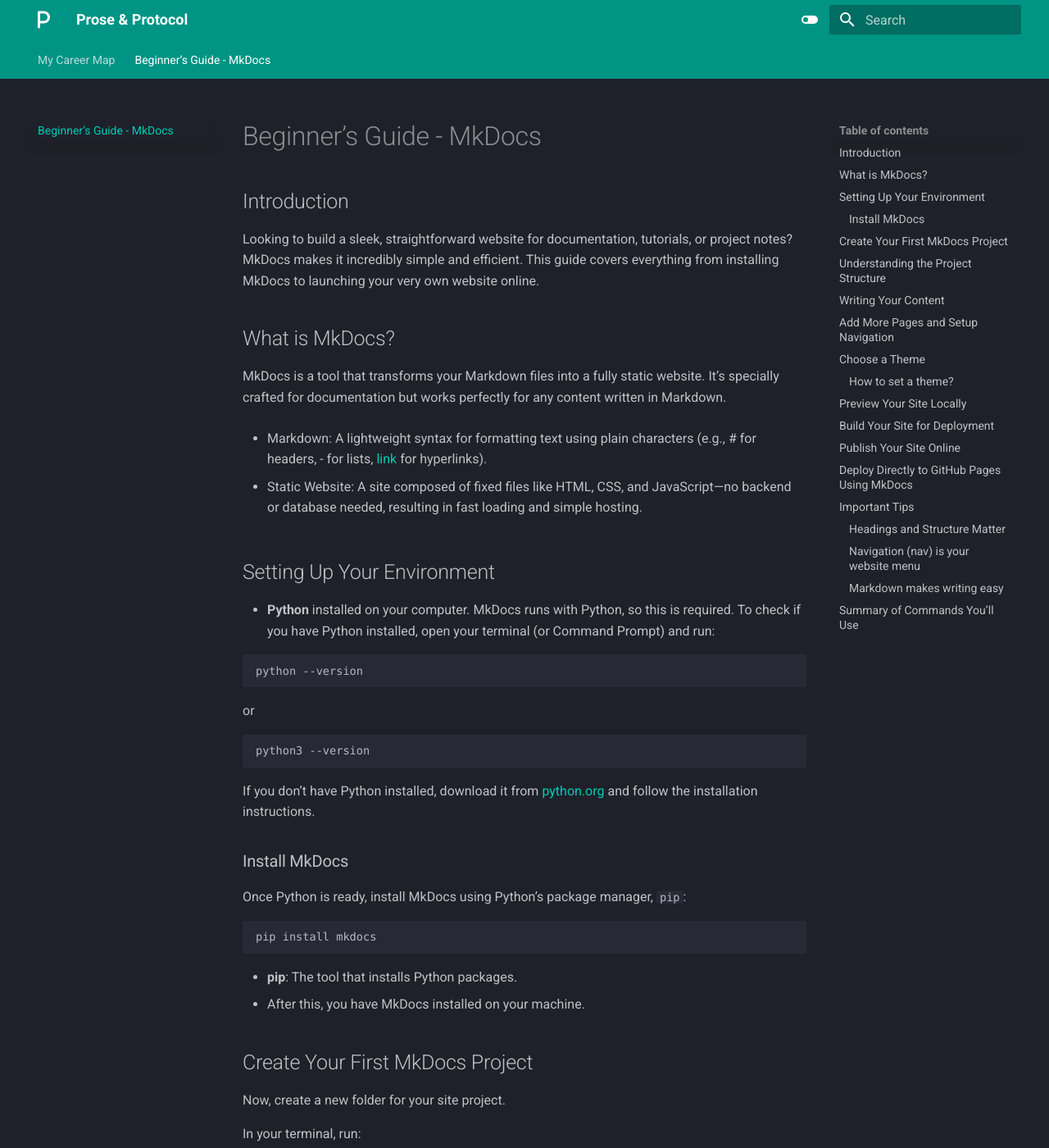
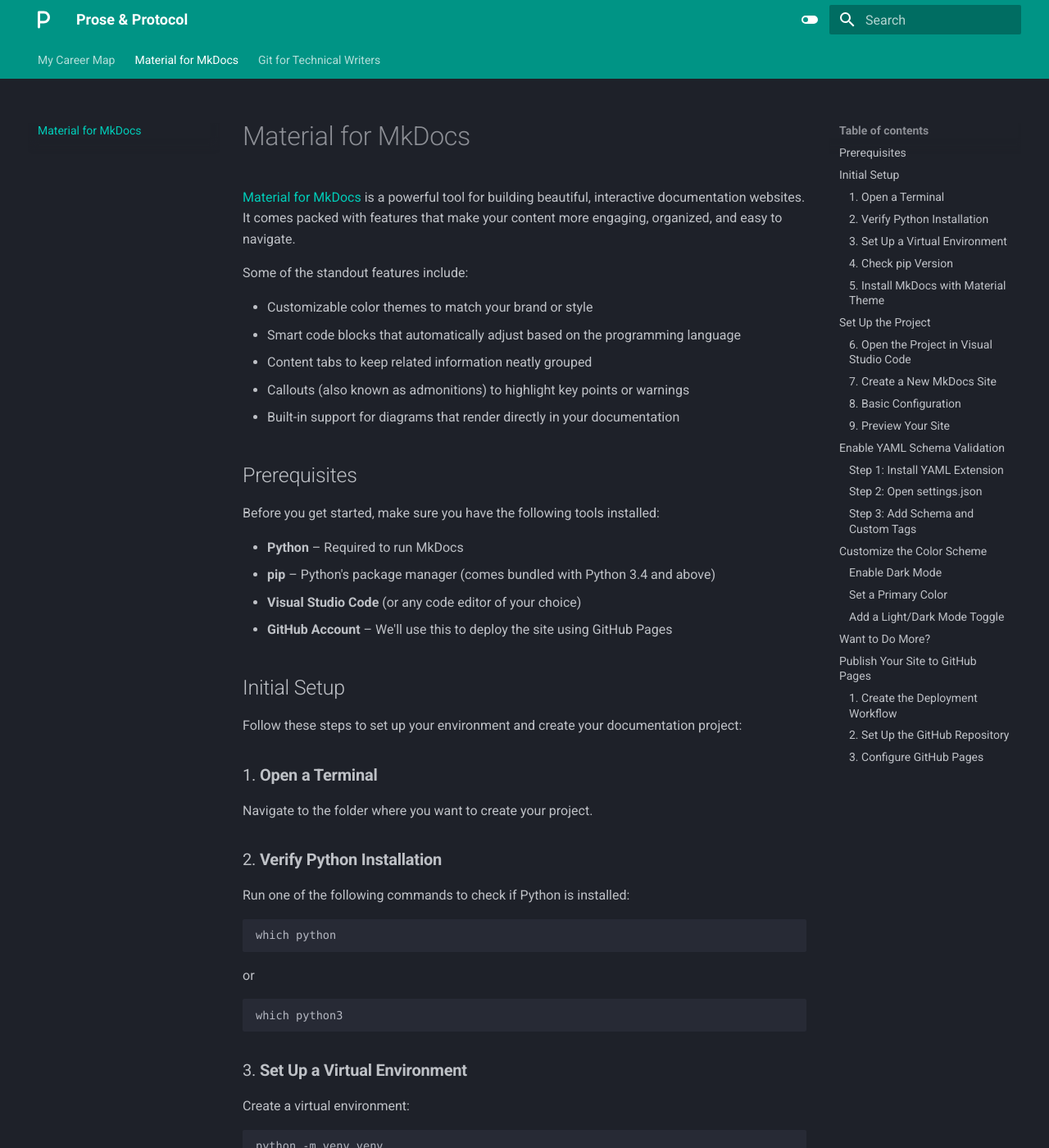
Before and after one commit to PoojaDevan/pdevan-mkdocs, an MkDocs documentation site: the page built from docs/Codex.md, in a window 1280 px wide and 1400 px high. Shown: the whole window at 82% size. Built offline with MkDocs 1.6.1 and Material for MkDocs 9.7.7, drawn with Linux system fonts in a browser that asks for light colours; some web fonts are replaced; some of the changed text lies outside the part shown.

Commit message:
Added the Changes

````diff
--- a/docs/Codex.md
+++ b/docs/Codex.md
@@ -1,260 +1,321 @@
-# Beginner’s Guide - MkDocs
+# Material for MkDocs
 
-## Introduction
+[Material for MkDocs](https://squidfunk.github.io/mkdocs-material/) is a powerful tool for building beautiful, interactive documentation websites. It comes packed with features that make your content more engaging, organized, and easy to navigate.
 
-Looking to build a sleek, straightforward website for documentation, tutorials, or project notes? MkDocs makes it incredibly simple and efficient. This guide covers everything from installing MkDocs to launching your very own website online.
+Some of the standout features include:
 
-## What is MkDocs?
+* Customizable color themes to match your brand or style
+* Smart code blocks that automatically adjust based on the programming language
+* Content tabs to keep related information neatly grouped
+* Callouts (also known as admonitions) to highlight key points or warnings
+* Built-in support for diagrams that render directly in your documentation
 
-MkDocs is a tool that transforms your Markdown files into a fully static website. It’s specially crafted for documentation but works perfectly for any content written in Markdown.
+## Prerequisites
 
-- Markdown: A lightweight syntax for formatting text using plain characters (e.g., # for headers, - for lists, [link](url) for hyperlinks).
+Before you get started, make sure you have the following tools installed:
 
-- Static Website: A site composed of fixed files like HTML, CSS, and JavaScript—no backend or database needed, resulting in fast loading and simple hosting.
+* **Python** – Required to run MkDocs
+* **pip** – Python's package manager (comes bundled with Python 3.4 and above)
+* **Visual Studio Code** (or any code editor of your choice)
+* **GitHub Account** – We'll use this to deploy the site using GitHub Pages
 
-## Setting Up Your Environment
+## Initial Setup
 
-* **Python** installed on your computer.
-  MkDocs runs with Python, so this is required.
-  To check if you have Python installed, open your terminal (or Command Prompt) and run:
+Follow these steps to set up your environment and create your documentation project:
+
+### 1. **Open a Terminal**
+
+Navigate to the folder where you want to create your project.
+
+### 2. **Verify Python Installation**
+
+Run one of the following commands to check if Python is installed:
+
+```bash
+which python
+```
+
+or
+
+```bash
+which python3
+```
+
+### 3. **Set Up a Virtual Environment**
+
+Create a virtual environment:
+
+```bash
+python -m venv venv
+```
+
+Activate the virtual environment:
+
+* On **macOS/Linux**:
 
   ```bash
-  python --version
+  source venv/bin/activate
   ```
 
-  or
+* On **Windows**:
 
   ```bash
-  python3 --version
+  .\venv\Scripts\activate
   ```
 
-  If you don’t have Python installed, download it from [python.org](https://www.python.org/downloads/) and follow the installation instructions.
+### 4. **Check pip Version**
 
-### Install MkDocs
-
-Once Python is ready, install MkDocs using Python’s package manager, `pip`:
+Ensure `pip` is available:
 
 ```bash
-pip install mkdocs
+pip --version
 ```
 
-* **pip**: The tool that installs Python packages.
-* After this, you have MkDocs installed on your machine.
+### 5. **Install MkDocs with Material Theme**
 
-## Create Your First MkDocs Project
-
-Now, create a new folder for your site project.
-
-In your terminal, run:
+Install the necessary package:
 
 ```bash
-mkdocs new my-site
+pip install mkdocs-material
 ```
 
-This command does a few things:
+---
 
-* Creates a folder named `my-site`.
-* Inside `my-site`, you’ll find:
+## Set Up the Project
 
-  * A configuration file called `mkdocs.yml`
-  * A folder named `docs` with a sample Markdown file `index.md`
+### 6. **Open the Project in Visual Studio Code**
 
-!!! note "What’s in `mkdocs.yml`?"
-    This file controls how your website looks and behaves. It tells MkDocs the site’s title, what theme to use, and how to structure navigation.
+From the terminal, launch VS Code in the current directory:
 
-## Understanding the Project Structure
-
-Your MkDocs project folder contains:
-
-* `mkdocs.yml`: The configuration file for your site.
-* `docs/`: Folder that contains all the Markdown files which form the content of your website.
-
-  * `index.md`: This is your homepage content file.
-
-!!! "Markdown"
-    Markdown is a simple text format for writing content that converts easily into formatted HTML. It’s easy to read and write.
-
-## Writing Your Content
-
-Open the file `docs/index.md` with any text editor (Notepad, VSCode, Sublime Text, etc.).
-
-Try writing:
-
-```markdown
-# Welcome to My Documentation Site
-
-This is my **very first** documentation page made with MkDocs!
-
-## What can I do here?
-
-- Write documentation easily
-- Preview live changes
-- Publish online
-```
-??? note "Explanation of Markdown used"
-
-    `#` — Main heading (H1).
-    `##` — Subheading (H2).
-    `**text**` — Bold text.
-    `-` — Unordered list.
-
-## Add More Pages and Setup Navigation
-
-Suppose you want to add an About page:
-
-- Create a new file inside `docs/` called `about.md`.
-
-- Add some content in `about.md`:
-
-```markdown
-# About This Site
-
-This website is created using MkDocs to demonstrate documentation.
+```bash
+code .
 ```
 
-Open `mkdocs.yml` and find the navigation section (it may look like this by default):
+Then open the integrated terminal inside VS Code and reactivate your virtual environment if needed.
+
+---
+
+### 7. **Create a New MkDocs Site**
+
+Initialize a new site in the current folder:
+
+```bash
+mkdocs new .
+```
+
+---
+
+### 8. **Basic Configuration**
+
+Edit the generated `mkdocs.yml` file and update it like so:
 
 ```yaml
-nav:
-  - Home: index.md
-```
-
-Update it to include your new page:
-
-```yaml
-nav:
-  - Home: index.md
-  - About: about.md
-```
-
-- Each item consists of a label and a corresponding Markdown file.
-
-- You can create nested navigation like this:
-
-```yaml
-nav:
-  - Home: index.md
-  - Guide:
-      - Introduction: guide/introduction.md
-      - Installation: guide/installation.md
-```
-
-This creates a dropdown menu "Guide" with two subpages.
-
-## Choose a Theme
-
-Themes control how your site looks — colors, fonts, layout.
-
-### How to set a theme?
-
-In `mkdocs.yml`, look for the `theme` section:
-
-```yaml
-theme:
-  name: readthedocs
-```
-
-Some popular themes:
-
-* `readthedocs` (default)
-* `material` (modern, clean)
-* `mkdocs` (basic)
-
-**Material theme** is very popular and professional looking. To use it:
-
-```yaml
+site_name: My MkDocs Material Documentation
+site_url: https://sitename.example
 theme:
   name: material
 ```
-!!! "Note"
-    For some themes, you may need to install extra dependencies. But `material` works directly with MkDocs.
 
-## Preview Your Site Locally
+> 🔧 You can change the `site_name` and `site_url` to match your project.
 
-After writing some content, see it live on your computer before publishing.
+---
 
-Run this command inside your project folder:
+### 9. **Preview Your Site**
+
+To start the local development server:
 
 ```bash
 mkdocs serve
 ```
 
-* MkDocs starts a local web server.
-* Open your browser and visit: `http://127.0.0.1:8000/`
-* Your site will appear!
-* Any changes to Markdown files will automatically reload the page — so you can edit and instantly preview.
+Open your browser and visit: [http://localhost:8000](http://localhost:8000)
 
-## Build Your Site for Deployment
+You should now see your MkDocs site running with the Material theme!
 
-Once you’re happy with your content and layout, you need to **build** the site.
 
-Building converts your Markdown into HTML, CSS, and JS files inside a folder named `site/`.
 
-Run:
+## Enable YAML Schema Validation
 
-```bash
-mkdocs build
+To unlock many powerful features in **Material for MkDocs**, you'll often need to edit the `mkdocs.yml` file. YAML schema validation makes this process easier by providing helpful tooltips, suggestions, and error highlighting right inside your editor.
+
+### Step 1: Install YAML Extension
+
+In **Visual Studio Code**, install the **Red Hat YAML extension**:
+
+1. Go to the **Extensions** tab on the left sidebar.
+2. Search for **"YAML" by Red Hat**.
+3. Click **Install**.
+
+### Step 2: Open `settings.json`
+
+To access your user settings file:
+
+* Click the ⚙️ **gear icon** in the lower-left corner of VS Code.
+* Then click the 📄 **document icon** in the top-right corner of the Settings pane.
+
+This opens your `settings.json` file for editing.
+
+### Step 3: Add Schema and Custom Tags
+
+At the bottom of your `settings.json` file, add the following:
+
+```json
+"yaml.schemas": {
+  "https://squidfunk.github.io/mkdocs-material/schema.json": "mkdocs.yml"
+},
+"yaml.customTags": [
+  "!ENV scalar",
+  "!ENV sequence",
+  "!relative scalar",
+  "tag:yaml.org,2002:python/name:material.extensions.emoji.to_svg",
+  "tag:yaml.org,2002:python/name:material.extensions.emoji.twemoji",
+  "tag:yaml.org,2002:python/name:pymdownx.superfences.fence_code_format"
+]
 ```
 
-* The `site/` folder is ready to be uploaded to any static web host.
+Once added, you’ll start seeing tooltips when you hover over entries in `mkdocs.yml`, along with real-time error highlighting to prevent syntax issues.
 
-## Publish Your Site Online
+## Customize the Color Scheme
 
-1. **GitHub Pages**
+Now let’s enhance the visual appearance of your documentation using **Material’s color palette system**.
 
-   * Free hosting service for static sites.
-   * Works great with MkDocs.
-   * You push your built site to a special branch (`gh-pages`) on your GitHub repo.
+### Enable Dark Mode
 
-2. **Netlify or Vercel**
+To start, change the theme to use a dark color scheme. In your `mkdocs.yml`, add:
 
-   * Easy to connect to your GitHub repo.
-   * Automatically deploy when you push changes.
-   * Supports custom domains and HTTPS.
-
-## Deploy Directly to GitHub Pages Using MkDocs
-
-If you have a GitHub repo for your project, MkDocs can deploy your site in one step.
-
-Run:
-
-```bash
-mkdocs gh-deploy
+```yaml
+theme:
+  name: material
+  palette:
+    scheme: slate
 ```
 
-What happens:
+### Set a Primary Color
 
-* MkDocs builds the site.
-* Pushes the `site/` folder content to the `gh-pages` branch of your GitHub repository.
-* Your website is then available at:
+You can also set a **primary color**, which controls the color of the site banner and links:
 
-```
-https://<your-github-username>.github.io/<repo-name>/
+```yaml
+theme:
+  name: material
+  palette:
+    scheme: slate
+    primary: green  # 🟢
 ```
 
-## Important Tips
+### Add a Light/Dark Mode Toggle
 
-### Headings and Structure Matter
+You can let users switch between light and dark modes with a toggle. Here's how to configure it:
 
-* Use proper heading levels (`#`, `##`, `###`) to organize your content.
-* MkDocs generates a **Table of Contents (ToC)** from headings — helps visitors navigate pages easily.
+```yaml
+theme:
+  name: material
+  palette:
+    # Dark Mode
+    - scheme: slate
+      toggle:
+        icon: material/weather-sunny
+        name: Dark mode
+      primary: green
+      accent: deep purple
 
-### Navigation (`nav`) is your website menu
+    # Light Mode
+    - scheme: default
+      toggle:
+        icon: material/weather-night
+        name: Light mode
+      primary: blue
+      accent: deep orange
+```
 
-* The order and nesting in the `nav` section controls how your menu looks.
-* Keep it simple and logical.
+This setup displays a toggle button in the site header that lets users switch themes manually.
 
-### Markdown makes writing easy
+## Want to Do More?
 
-* No need to learn HTML.
-* Supports links, images, lists, tables, code blocks, and more.
+Material for MkDocs supports many more customization options, from setting your own color values, to auto-switching themes based on system preferences or even time of day.
 
-## Summary of Commands You’ll Use
+🔗 For full details, check out the [Material for MkDocs color customization guide](https://squidfunk.github.io/mkdocs-material/setup/changing-the-colors/).
 
-| Command              | What it does                              |
-| -------------------- | ----------------------------------------- |
-| `pip install mkdocs` | Install MkDocs                            |
-| `mkdocs new my-site` | Create a new project                      |
-| `mkdocs serve`       | Start local server and preview site       |
-| `mkdocs build`       | Generate static files to publish          |
-| `mkdocs gh-deploy`   | Deploy site to GitHub Pages automatically |
+## Publish Your Site to GitHub Pages
+
+Once your MkDocs site is ready, you can publish it online for free using **GitHub Pages** and **GitHub Actions**. Follow the steps below to automate the deployment.
+
+### 1. Create the Deployment Workflow
+
+In your project folder, create the file:
+`.github/workflows/ci.yml`
+
+Then paste the following workflow configuration:
+
+```yaml
+name: ci
+
+on:
+  push:
+    branches:
+      - master
+      - main
+
+permissions:
+  contents: write
+
+jobs:
+  deploy:
+    runs-on: ubuntu-latest
+    steps:
+      - uses: actions/checkout@v4
+
+      - name: Configure Git Credentials
+        run: |
+          git config user.name github-actions[bot]
+          git config user.email 41898282+github-actions[bot]@users.noreply.github.com
+
+      - uses: actions/setup-python@v5
+        with:
+          python-version: 3.x
+
+      - run: echo "cache_id=$(date --utc '+%V')" >> $GITHUB_ENV
+
+      - uses: actions/cache@v4
+        with:
+          key: mkdocs-material-${{ env.cache_id }}
+          path: .cache
+          restore-keys: |
+            mkdocs-material-
+
+      - run: pip install mkdocs-material
+
+      - run: mkdocs gh-deploy --force
+```
+
+This GitHub Action will automatically build and deploy your MkDocs site whenever you push to the `main` or `master` branch.
+
+### 2. Set Up the GitHub Repository
+
+1. **Create a new repository** on [GitHub](https://github.com).
+
+2. In your project terminal, initialize Git and connect your remote:
+
+   ```bash
+   git init
+   git remote add origin https://github.com/your-username/your-repo-name.git
+   ```
+
+3. **Add, commit, and push your code** to the `main` branch:
+
+   ```bash
+   git add .
+   git commit -m "Initial commit"
+   git branch -M main
+   git push -u origin main
+   ```
+
+### 3. Configure GitHub Pages
+
+1. Go to your repository on GitHub.
+2. Click on **Settings** → **Pages**.
+3. Under **Source**, select:
+
+   * **Branch**: `gh-pages`
+   * **Folder**: `/ (root)`
+
+GitHub will now serve your site from the `gh-pages` branch.
--- /dev/null
+++ b/docs/gitdc.md
@@ -0,0 +1,58 @@
+# Git for Technical Writers
+
+## Introduction
+
+Git is a version control system originally designed for developers, but it has become an essential tool for technical writers, too. Whether you're managing documentation for software projects, collaborating with developers, or maintaining a content repository, understanding Git can greatly enhance your productivity and content quality.
+
+In this article, we’ll explore what Git is, why it's useful for technical writers, and how to get started with the basics. All from the perspective of someone who writes, edits, and manages documentation.
+
+## What Is Git?
+
+Git is a distributed version control system. It allows multiple people to work on the same files, track changes over time, and merge contributions from different collaborators. Every user has a complete copy of the project, making it easy to work offline and maintain a full history of all changes.
+
+## Why Should Technical Writers Use Git?
+
+- Version Tracking: Never lose track of changes. Git records every modification.
+- Collaboration: Work alongside developers or other writers without overwriting each other's work.
+- Branching: Experiment with drafts or new documentation in isolated environments.
+- Backup: Because every clone is a full copy, there’s inherent redundancy and protection.
+
+## Setting Up Git - Quickstart
+
+**Install Git** - Download from [git-scm.com](https://git-scm.com/) and follow the installation guide for your OS.
+
+**Configure Git** - Set your name and email:
+
+```bash linenums="1"
+git config --global user.name "Your Name"
+git config --global user.email "you@example.com"
+```
+**Clone a Repository** - If you're working on an existing documentation project:
+
+```bash linenums="1"
+git clone https://github.com/yourorg/docs-repo.git
+cd docs-repo
+```
+
+## A Typical Workflow for Writers
+
+```mermaid
+graph TD
+    A[Pull latest changes] --> B[Create a new branch for your updates]
+    --> C[Make changes and commit]--> D[Push your branch to remote]
+    --> E[Open a Pull Request-PR]--> F[Review & Merge];
+```
+### Step-by-Step Explanation
+
+| **Step**                  | **Command**                                            | **Explanation**                                                                 |
+|---------------------------|---------------------------------------------------------|---------------------------------------------------------------------------------|
+| **Pull Latest Changes**   | `git pull origin main`                                 | Fetches the latest updates from the main branch to ensure your local copy is up to date. |
+| **Create a New Branch**   | `git checkout -b update-installation-guide`            | Creates and switches to a new branch where your updates will be safely isolated. |
+| **Make Changes**          | *(Edit files as needed)*                               | Modify or add files (e.g., update `install.md`) to improve documentation.        |
+| **Stage Changes**         | `git add docs/install.md`                              | Marks the updated file(s) to be included in the next commit.                     |
+| **Commit Changes**        | `git commit -m "Clarified installation steps"`         | Saves your staged changes with a meaningful message describing what was done.    |
+| **Push Branch to Remote** | `git push origin update-installation-guide`            | Uploads your new branch and commits to the remote repository.                    |
+| **Open Pull Request (PR)**| *(Use GitHub, GitLab, or Bitbucket)*                   | Opens a request for team review, allowing others to comment, approve, or suggest changes. |
+| **Review & Merge**        | *(Team reviews and merges the PR into `main`)*         | Final step where changes are approved and merged into the main branch.           |
+
+Whether you're maintaining a user guide, updating API documentation, or managing contributions across teams, Git provides the structure and reliability needed to scale your documentation efforts.
````
Also changed, not shown: docs/index.md (+2 -2 lines), docs/Images/Work.jpg (added).
